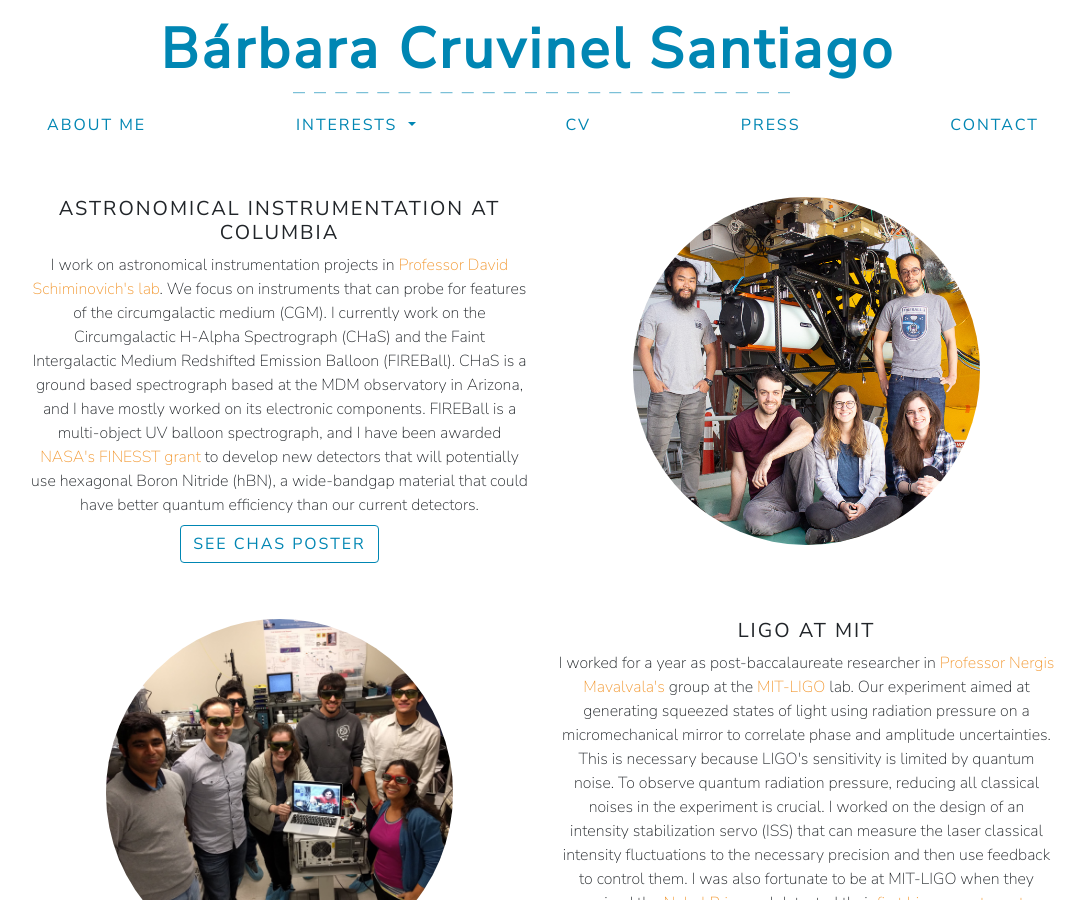
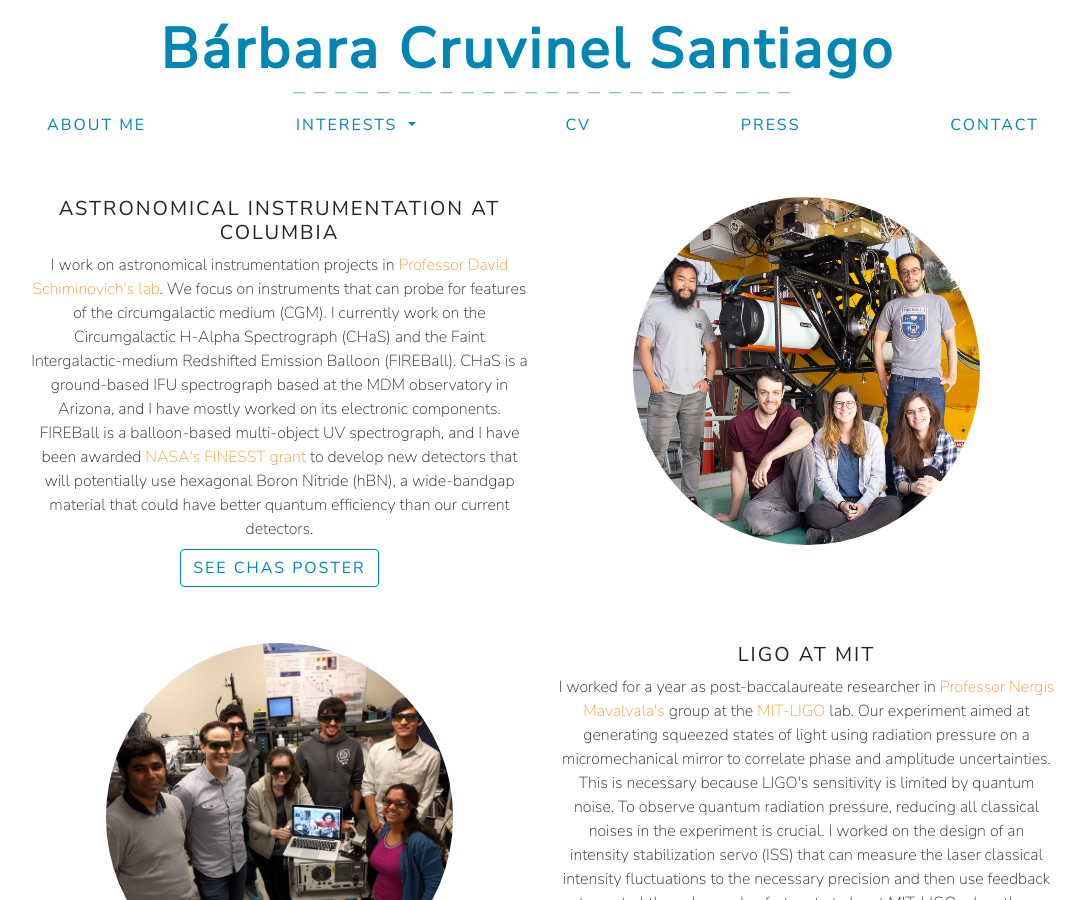
Before and after one commit to barbaracrusan/barbaracrusan.github.io, a Jekyll site: the page built from physics.html, in a window 1280 px wide and 900 px high. Shown: the whole window, without its empty margins (97-1182 px from the left). Built offline with Jekyll 4.4.1, drawn with Linux system fonts in a browser that asks for light colours; nearby versions of some CDN libraries.

Commit message:
Changed chas description

```diff
--- a/physics.html
+++ b/physics.html
@@ -10,7 +10,7 @@
       <div class="col-md-6">
         <h5><b>ASTRONOMICAL INSTRUMENTATION AT COLUMBIA</b></h5>
 
-        I work on astronomical instrumentation projects in <a href="https://sail.astro.columbia.edu" target="_blank">Professor David Schiminovich's lab</a>. We focus on instruments that can probe for features of the circumgalactic medium (CGM). I currently work on the Circumgalactic H-Alpha Spectrograph (CHaS) and the Faint Intergalactic Medium Redshifted Emission Balloon (FIREBall). CHaS is a ground based spectrograph based at the MDM observatory in Arizona, and I have mostly worked on its electronic components. FIREBall is a multi-object UV balloon spectrograph, and I have been awarded <a href="https://nspires.nasaprs.com/external/viewrepositorydocument/cmdocumentid=695964/solicitationId=%7B913A7DEE-2747-6539-130C-0AB1E2322F42%7D/viewSolicitationDocument=1/Astro19%20FINESST%20Proposals%20List%20for%20Posting%20v3.pdf" target="_blank">NASA's FINESST grant</a> to develop new detectors that will potentially use hexagonal Boron Nitride (hBN), a wide-bandgap material that could have better quantum efficiency than our current detectors.
+        I work on astronomical instrumentation projects in <a href="https://sail.astro.columbia.edu" target="_blank">Professor David Schiminovich's lab</a>. We focus on instruments that can probe for features of the circumgalactic medium (CGM). I currently work on the Circumgalactic H-Alpha Spectrograph (CHaS) and the Faint Intergalactic-medium Redshifted Emission Balloon (FIREBall). CHaS is a ground-based IFU spectrograph based at the MDM observatory in Arizona, and I have mostly worked on its electronic components. FIREBall is a balloon-based multi-object UV spectrograph, and I have been awarded <a href="https://nspires.nasaprs.com/external/viewrepositorydocument/cmdocumentid=695964/solicitationId=%7B913A7DEE-2747-6539-130C-0AB1E2322F42%7D/viewSolicitationDocument=1/Astro19%20FINESST%20Proposals%20List%20for%20Posting%20v3.pdf" target="_blank">NASA's FINESST grant</a> to develop new detectors that will potentially use hexagonal Boron Nitride (hBN), a wide-bandgap material that could have better quantum efficiency than our current detectors.
 
         <br>
 
```
